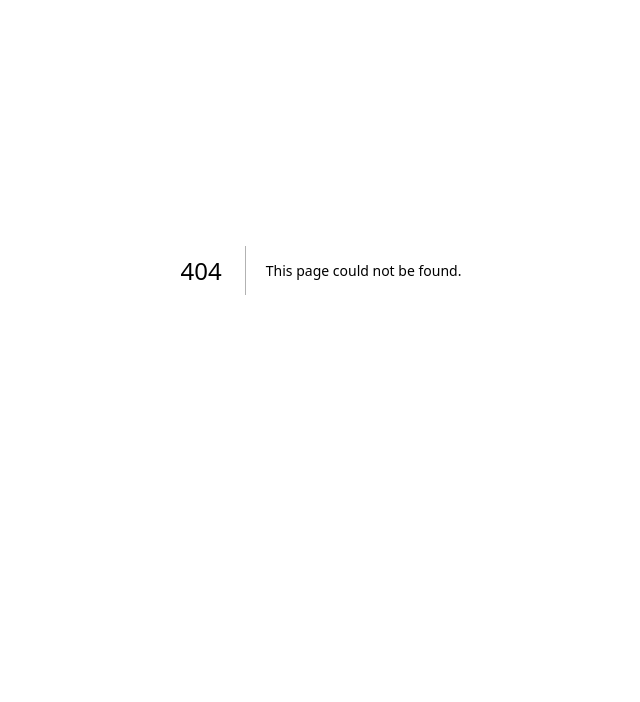
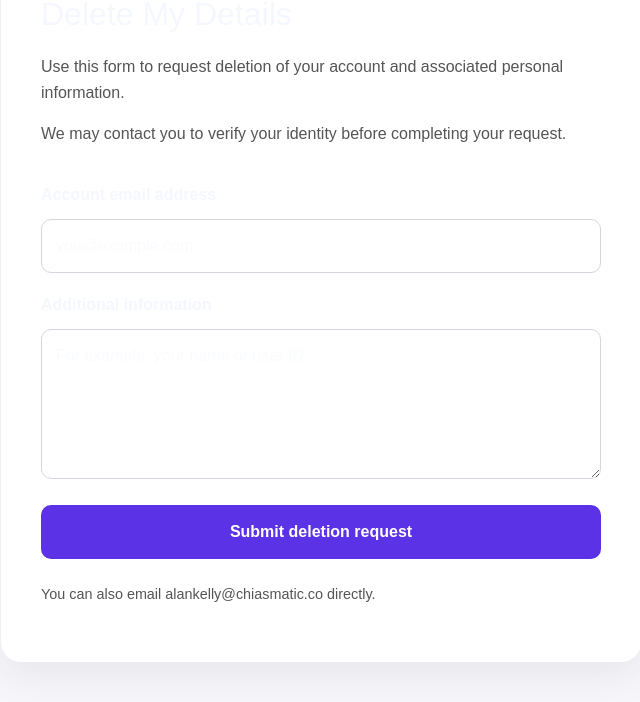
Before and after one commit to Chiasmatic101/flow_website, a Next.js app: page /delete-details in a window 1280 px wide. Before the commit this address had no page. Shown: the part 130-832 px from the top of the page, without its empty margins (319-959 px from the left). Before the commit the page ends 800 px from the top, so only its background shows below. Built offline with nearby package versions, Linux system fonts and the light colour scheme.

Commit message:
Add delete account page

```diff
--- /dev/null
+++ b/app/delete-details/page.tsx
@@ -0,0 +1,79 @@
+"use client";
+
+import { FormEvent, useState } from "react";
+
+export default function DeleteDetailsPage() {
+  const [email, setEmail] = useState("");
+  const [details, setDetails] = useState("");
+
+  function handleSubmit(event: FormEvent<HTMLFormElement>) {
+    event.preventDefault();
+
+    const subject = encodeURIComponent("Request to delete my account and data");
+
+    const body = encodeURIComponent(
+      `Hello,
+
+I would like to request the deletion of my account and associated personal data.
+
+Account email: ${email}
+
+Additional information:
+${details || "None provided"}
+
+Please confirm when my account and data have been deleted.`
+    );
+
+    window.location.href =
+      `mailto:alankelly@chiasmatic.co?subject=${subject}&body=${body}`;
+  }
+
+  return (
+    <main className="delete-page">
+      <section className="delete-card">
+        <h1>Delete My Details</h1>
+
+        <p>
+          Use this form to request deletion of your account and associated
+          personal information.
+        </p>
+
+        <p>
+          We may contact you to verify your identity before completing your
+          request.
+        </p>
+
+        <form onSubmit={handleSubmit}>
+          <label htmlFor="email">Account email address</label>
+          <input
+            id="email"
+            type="email"
+            value={email}
+            onChange={(event) => setEmail(event.target.value)}
+            placeholder="you@example.com"
+            required
+          />
+
+          <label htmlFor="details">Additional information</label>
+          <textarea
+            id="details"
+            value={details}
+            onChange={(event) => setDetails(event.target.value)}
+            placeholder="For example, your name or user ID"
+            rows={5}
+          />
+
+          <button type="submit">Submit deletion request</button>
+        </form>
+
+        <p className="small-text">
+          You can also email{" "}
+          <a href="mailto:alankelly@chiasmatic.co">
+            alankelly@chiasmatic.co
+          </a>{" "}
+          directly.
+        </p>
+      </section>
+    </main>
+  );
+}
--- a/app/globals.css
+++ b/app/globals.css
@@ -72,6 +72,82 @@ body {
   }
 }
 
+
+.delete-page {
+  min-height: 100vh;
+  padding: 80px 20px;
+  background: #f7f7fb;
+}
+
+.delete-card {
+  width: 100%;
+  max-width: 640px;
+  margin: 0 auto;
+  padding: 40px;
+  background: white;
+  border-radius: 20px;
+  box-shadow: 0 12px 40px rgba(20, 20, 40, 0.08);
+}
+
+.delete-card h1 {
+  margin-bottom: 16px;
+  font-size: 2rem;
+}
+
+.delete-card p {
+  margin-bottom: 16px;
+  line-height: 1.6;
+  color: #555;
+}
+
+.delete-card form {
+  display: flex;
+  flex-direction: column;
+  gap: 12px;
+  margin-top: 28px;
+}
+
+.delete-card label {
+  margin-top: 8px;
+  font-weight: 600;
+}
+
+.delete-card input,
+.delete-card textarea {
+  width: 100%;
+  padding: 14px;
+  font: inherit;
+  border: 1px solid #d6d6df;
+  border-radius: 10px;
+}
+
+.delete-card input:focus,
+.delete-card textarea:focus {
+  outline: 2px solid #5b32e6;
+  border-color: transparent;
+}
+
+.delete-card button {
+  margin-top: 14px;
+  padding: 15px 20px;
+  color: white;
+  font: inherit;
+  font-weight: 700;
+  background: #5b32e6;
+  border: none;
+  border-radius: 10px;
+  cursor: pointer;
+}
+
+.delete-card button:hover {
+  opacity: 0.9;
+}
+
+.delete-card .small-text {
+  margin-top: 24px;
+  font-size: 0.9rem;
+}
+
 @keyframes cursorBlink {
   50% {
     border-color: transparent;
--- a/app/page.tsx
+++ b/app/page.tsx
@@ -360,8 +360,12 @@ export default function Home() {
 
             <div className="flex items-center gap-6 text-sm font-semibold text-white/45">
               <Link href="/privacy" className="transition hover:text-white">
-                Privacy
+
               </Link>
+            <Link href="/delete-details" className="transition hover:text-white">
+              Delete My Account
+          </Link>
+
 
               <Link href="/terms" className="transition hover:text-white">
                 Terms
```
